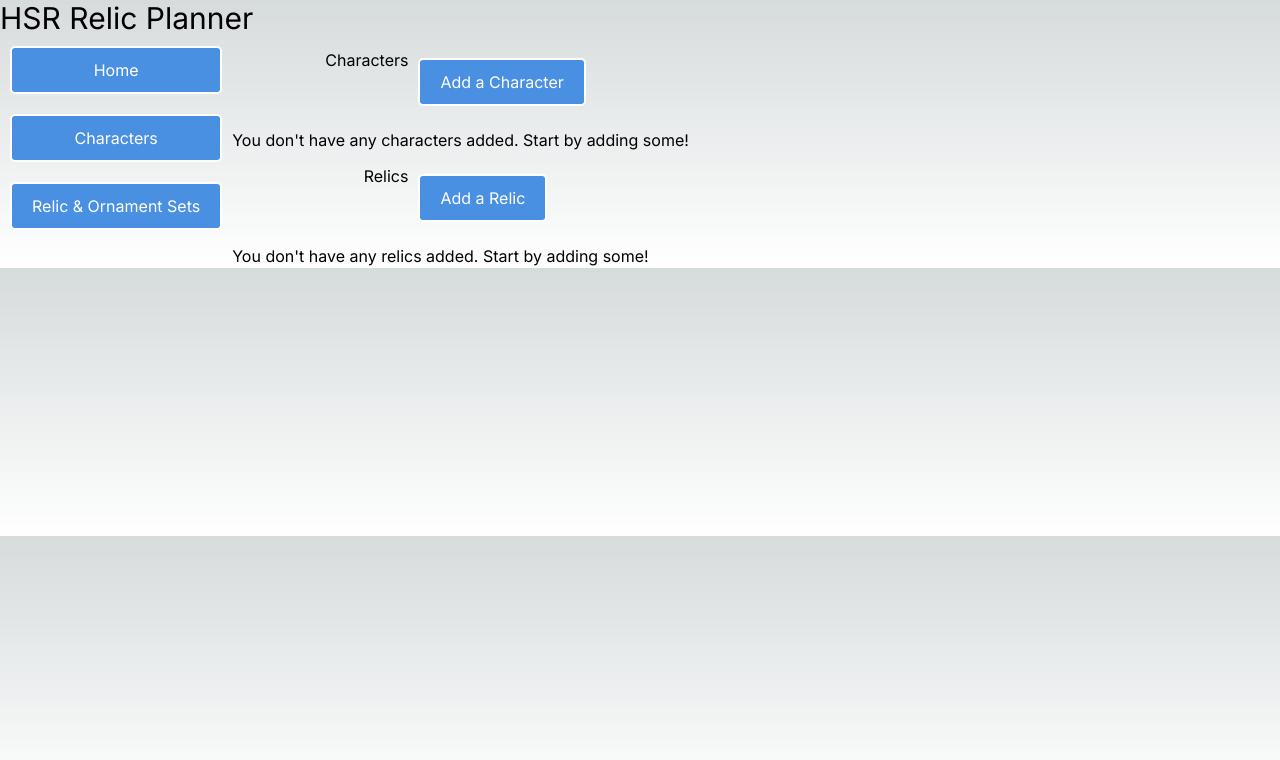
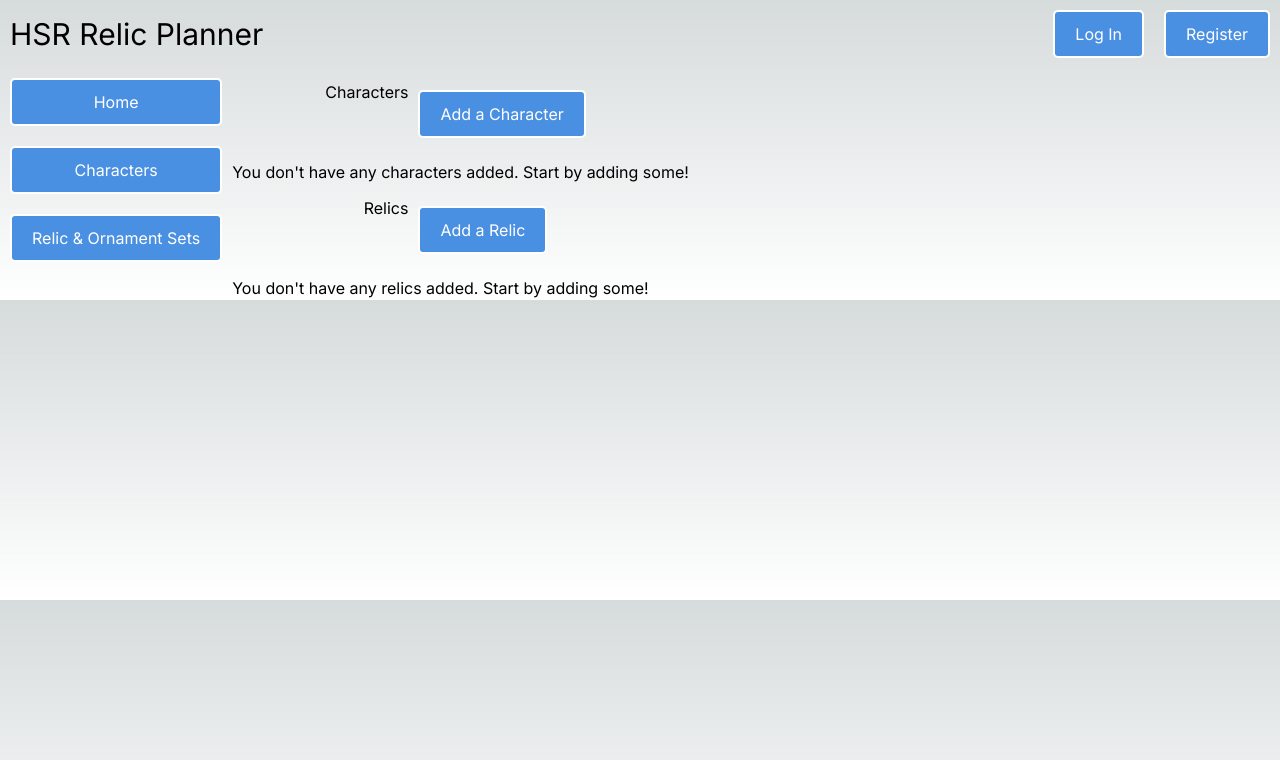
Before and after one commit to pkwlo/hsr-relic-planner, a Next.js app: page / in a window 1280 px wide. Shown: the top 760 px of the page. Built offline with nearby package versions, Linux system fonts and the light colour scheme.

Commit message:
fix position of login and register button

```diff
--- a/components/Header.tsx
+++ b/components/Header.tsx
@@ -1,11 +1,22 @@
 import React from "react";
+import Button from "./Button";
 
 const Header = () => {
   return (
-    <header>
-      <h1 className="text-3xl">HSR Relic Planner</h1>
+    <header className="flex flex-row justify-between items-center">
+      <h1 className="text-3xl" style={{ paddingLeft: "10px" }}>
+        HSR Relic Planner
+      </h1>
+      <div>
+        <Button text={"Log In"} onClick={() => goTo("/log-in")} />
+        <Button text={"Register"} onClick={() => goTo("/register")} />
+      </div>
     </header>
   );
 };
 
+function goTo(path: string) {
+  window.location.href = path;
+}
+
 export default Header;
```
